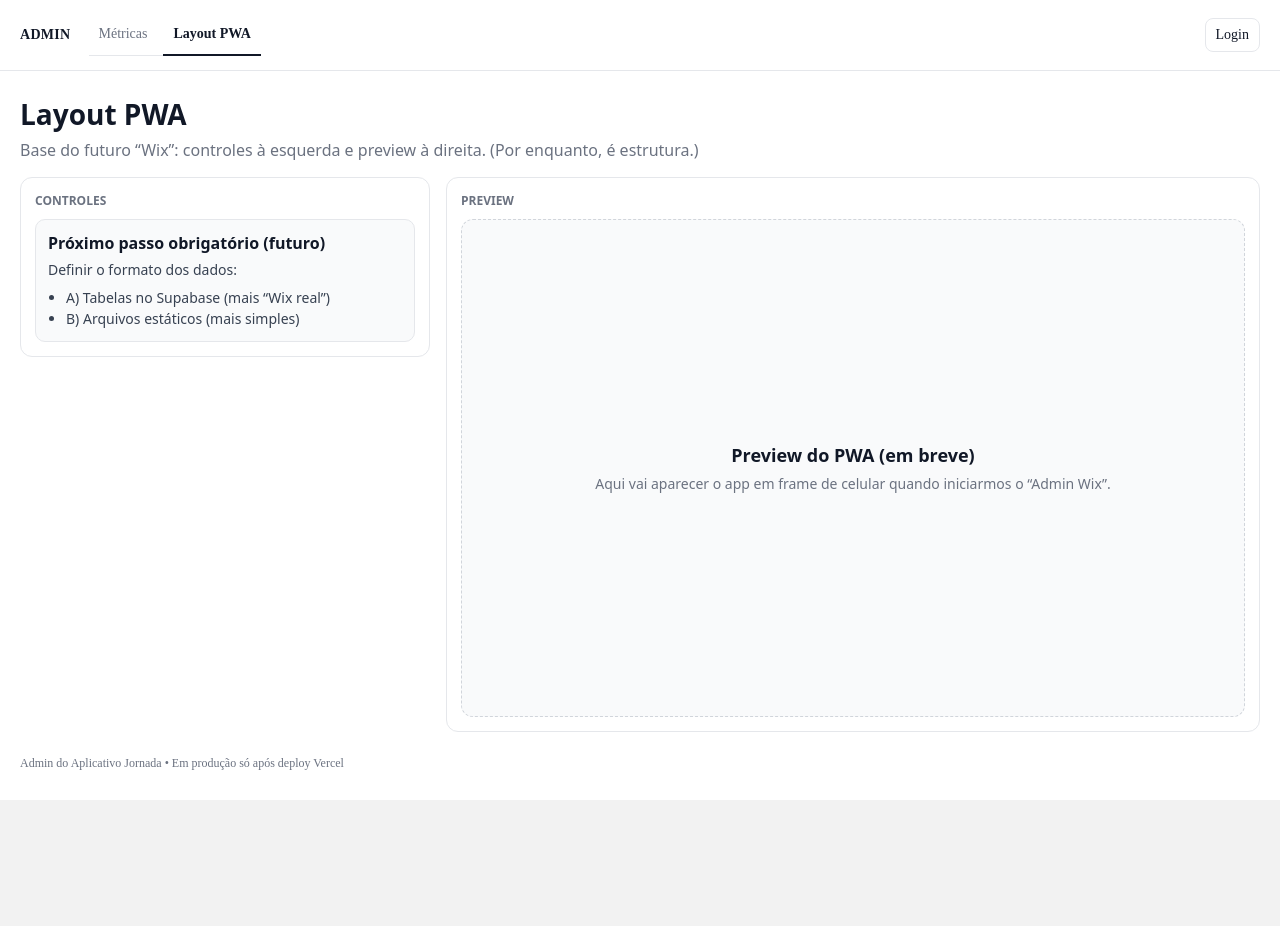
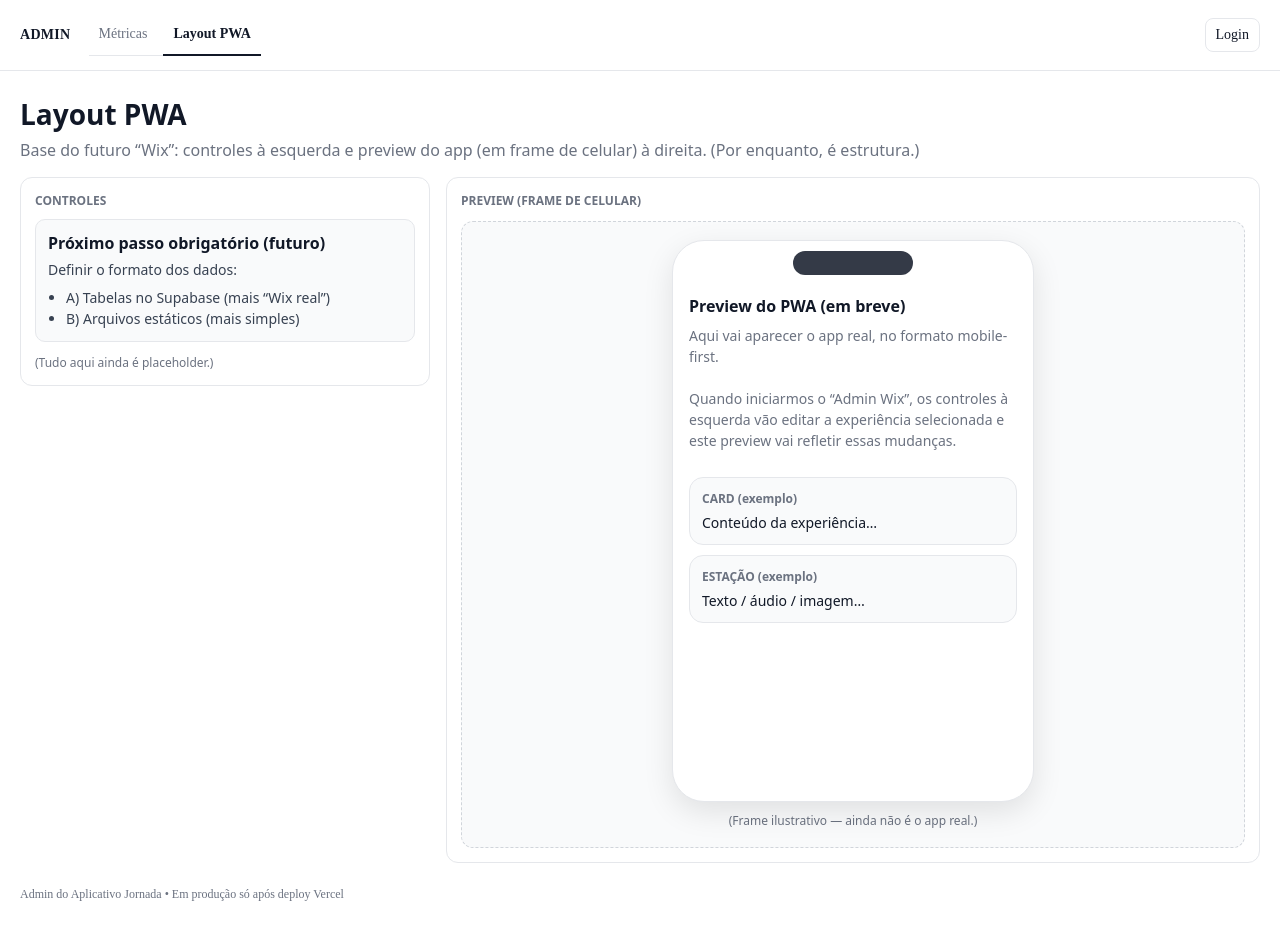
Before and after one commit to excompanhia/aplicativo-jornada, a Next.js app: page /admin/pwa in a window 1280 px wide. Before the commit the page ends 800 px from the top, so only its background shows below. Built offline with nearby package versions, Linux system fonts and the light colour scheme; no server answers.

Commit message:
Admin: preview em frame de celular na aba Layout PWA

```diff
--- a/app/admin/pwa/page.tsx
+++ b/app/admin/pwa/page.tsx
@@ -4,8 +4,8 @@ export default function AdminPwaPage() {
       <header style={{ marginBottom: 16 }}>
         <h1 style={{ fontSize: 28, margin: 0 }}>Layout PWA</h1>
         <p style={{ marginTop: 6, color: "#6B7280" }}>
-          Base do futuro “Wix”: controles à esquerda e preview à direita.
-          (Por enquanto, é estrutura.)
+          Base do futuro “Wix”: controles à esquerda e preview do app (em frame
+          de celular) à direita. (Por enquanto, é estrutura.)
         </p>
       </header>
 
@@ -45,6 +45,12 @@ export default function AdminPwaPage() {
               </ul>
             </div>
           </div>
+
+          <div style={{ height: 12 }} />
+
+          <div style={{ fontSize: 12, color: "#6B7280" }}>
+            (Tudo aqui ainda é placeholder.)
+          </div>
         </div>
 
         {/* Preview */}
@@ -55,34 +61,120 @@ export default function AdminPwaPage() {
             borderRadius: 12,
             padding: 14,
             background: "#fff",
-            minHeight: 520,
+            minHeight: 560,
           }}
         >
           <div style={{ fontSize: 12, color: "#6B7280", fontWeight: 700 }}>
-            PREVIEW
+            PREVIEW (FRAME DE CELULAR)
           </div>
 
-          <div style={{ height: 10 }} />
+          <div style={{ height: 12 }} />
 
+          {/* Área central com “celular” */}
           <div
             style={{
+              minHeight: 500,
+              display: "grid",
+              placeItems: "center",
+              background: "#F9FAFB",
               border: "1px dashed #D1D5DB",
               borderRadius: 12,
-              background: "#F9FAFB",
-              minHeight: 460,
-              display: "grid",
-              placeItems: "center",
               padding: 18,
             }}
           >
-            <div style={{ textAlign: "center", maxWidth: 520 }}>
-              <div style={{ fontSize: 18, fontWeight: 800, marginBottom: 6 }}>
-                Preview do PWA (em breve)
+            {/* Frame do celular */}
+            <div
+              style={{
+                width: 360, // largura típica mobile
+                maxWidth: "90vw",
+                height: 740, // altura típica mobile
+                maxHeight: "70vh",
+                borderRadius: 32,
+                border: "1px solid #E5E7EB",
+                background: "#fff",
+                boxShadow: "0 10px 30px rgba(0,0,0,0.10)",
+                position: "relative",
+                overflow: "hidden",
+              }}
+            >
+              {/* “Notch” / topo */}
+              <div
+                style={{
+                  position: "absolute",
+                  top: 10,
+                  left: "50%",
+                  transform: "translateX(-50%)",
+                  width: 120,
+                  height: 24,
+                  borderRadius: 16,
+                  background: "#111827",
+                  opacity: 0.85,
+                }}
+              />
+
+              {/* Conteúdo do app (placeholder) */}
+              <div
+                style={{
+                  height: "100%",
+                  padding: "54px 16px 16px",
+                  boxSizing: "border-box",
+                }}
+              >
+                <div style={{ fontSize: 16, fontWeight: 800, marginBottom: 8 }}>
+                  Preview do PWA (em breve)
+                </div>
+                <div style={{ color: "#6B7280", fontSize: 14, lineHeight: 1.5 }}>
+                  Aqui vai aparecer o app real, no formato mobile-first.
+                  <br />
+                  <br />
+                  Quando iniciarmos o “Admin Wix”, os controles à esquerda vão
+                  editar a experiência selecionada e este preview vai refletir
+                  essas mudanças.
+                </div>
+
+                <div style={{ height: 14 }} />
+
+                {/* Blocos fake de UI */}
+                <div
+                  style={{
+                    border: "1px solid #E5E7EB",
+                    borderRadius: 14,
+                    padding: 12,
+                    background: "#F9FAFB",
+                    marginTop: 12,
+                  }}
+                >
+                  <div style={{ fontSize: 12, color: "#6B7280", fontWeight: 700 }}>
+                    CARD (exemplo)
+                  </div>
+                  <div style={{ marginTop: 6, fontSize: 14 }}>
+                    Conteúdo da experiência…
+                  </div>
+                </div>
+
+                <div
+                  style={{
+                    border: "1px solid #E5E7EB",
+                    borderRadius: 14,
+                    padding: 12,
+                    background: "#F9FAFB",
+                    marginTop: 10,
+                  }}
+                >
+                  <div style={{ fontSize: 12, color: "#6B7280", fontWeight: 700 }}>
+                    ESTAÇÃO (exemplo)
+                  </div>
+                  <div style={{ marginTop: 6, fontSize: 14 }}>
+                    Texto / áudio / imagem…
+                  </div>
+                </div>
               </div>
-              <div style={{ color: "#6B7280", fontSize: 14, lineHeight: 1.5 }}>
-                Aqui vai aparecer o app em frame de celular quando iniciarmos o
-                “Admin Wix”.
-              </div>
+            </div>
+
+            <div style={{ height: 10 }} />
+
+            <div style={{ fontSize: 12, color: "#6B7280" }}>
+              (Frame ilustrativo — ainda não é o app real.)
             </div>
           </div>
         </div>
```
